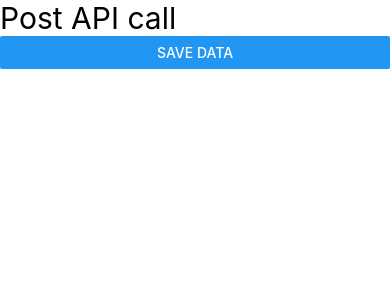
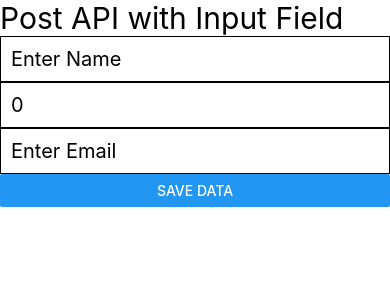
Before and after one commit to navyumm/React-Name, a React Native app: screen / in a window 390 px wide. Shown: the top 300 px of the page. Built offline with nearby package versions, Linux system fonts and the light colour scheme.

Commit message:
"Refactored App.js to add input fields for name, age, and email, and updated API call to use input field data; updated README.md to reflect new functionality"

```diff
--- a/App.js
+++ b/App.js
@@ -1585,19 +1585,66 @@
 
 
 // API with JSON-Server
-import { View, Text, Button } from 'react-native'
+// {
+// import { View, Text, Button } from 'react-native'
+// import React from 'react'
+
+// const App = () => {
+//   const saveAPIData = async () => {
+
+//     // console.warn("test");
+
+//     const data = {
+//       name: "Rahul",
+//       age: 34,
+//       email: "rahul@gmail.com"
+//     }
+
+//     const url = "http://10.0.2.2:3000/users";
+//     let result = await fetch(url, {
+//       method: "POST",
+//       headers: {
+//         "Content-Type": "application/json"
+//       },
+//       body: JSON.stringify(data)
+//     });
+//     result = await result.json();
+//     console.warn(result);
+//   }
+
+//   return (
+//     <View>
+//       <Text style={{ fontSize: 30 }}>Post API call</Text>
+//       <Button title='Save Data' onPress={saveAPIData} />
+//     </View>
+//   )
+// }
+
+// export default App
+// }
+
+
+
+// --------------------------------------
+// --------------------------------------
+// --------------------------------------
+
+
+
+//  Post API with Input Field
+import { View, Text, TextInput, Button } from 'react-native'
 import React from 'react'
+import { useState } from 'react';
 
 const App = () => {
-  const saveAPIData = async () => {
-
-    // console.warn("test");
-
-    const data = {
-      name: "Rahul",
-      age: 34,
-      email: "rahul@gmail.com"
-    }
+  const [name, setName] = useState("");
+  const [age, setAge] = useState(0);
+  const [email, setEmail] = useState("");
+
+  const saveData = async () => {
+    // console.warn(name);
+    // console.warn(age);
+    // console.warn(email);
 
     const url = "http://10.0.2.2:3000/users";
     let result = await fetch(url, {
@@ -1605,16 +1652,46 @@ const App = () => {
       headers: {
         "Content-Type": "application/json"
       },
-      body: JSON.stringify(data)
-    });
+      body: JSON.stringify({
+        name: name,
+        age: age,
+        email: email
+      })
+    })
     result = await result.json();
-    console.warn(result);
+    console.warn("data added");
+    setName(name)
   }
 
   return (
     <View>
-      <Text style={{ fontSize: 30 }}>Post API call</Text>
-      <Button title='Save Data' onPress={saveAPIData} />
+      <Text style={{ fontSize: 30 }}>Post API with Input Field</Text>
+
+      <TextInput
+        placeholder='Enter Name'
+        value={name}
+        onChangeText={(text) => setName(text)}
+        style={{ borderWidth: 1, borderColor: 'black', padding: 10, fontSize: 20 }}
+      />
+
+      <TextInput
+        placeholder='Enter Age'
+        value={age}
+        onChangeText={(text) => setAge(text)}
+        style={{ borderWidth: 1, borderColor: 'black', padding: 10, fontSize: 20 }}
+      />
+
+      <TextInput
+        placeholder='Enter Email'
+        value={email}
+        onChangeText={(text) => setEmail(text)}
+        style={{ borderWidth: 1, borderColor: 'black', padding: 10, fontSize: 20 }}
+      />
+
+      <Button
+        title='Save Data'
+        onPress={saveData}
+      />
     </View>
   )
 }
```
Also changed, not shown: 1 other file (tests, documents, lock files or other folders).
